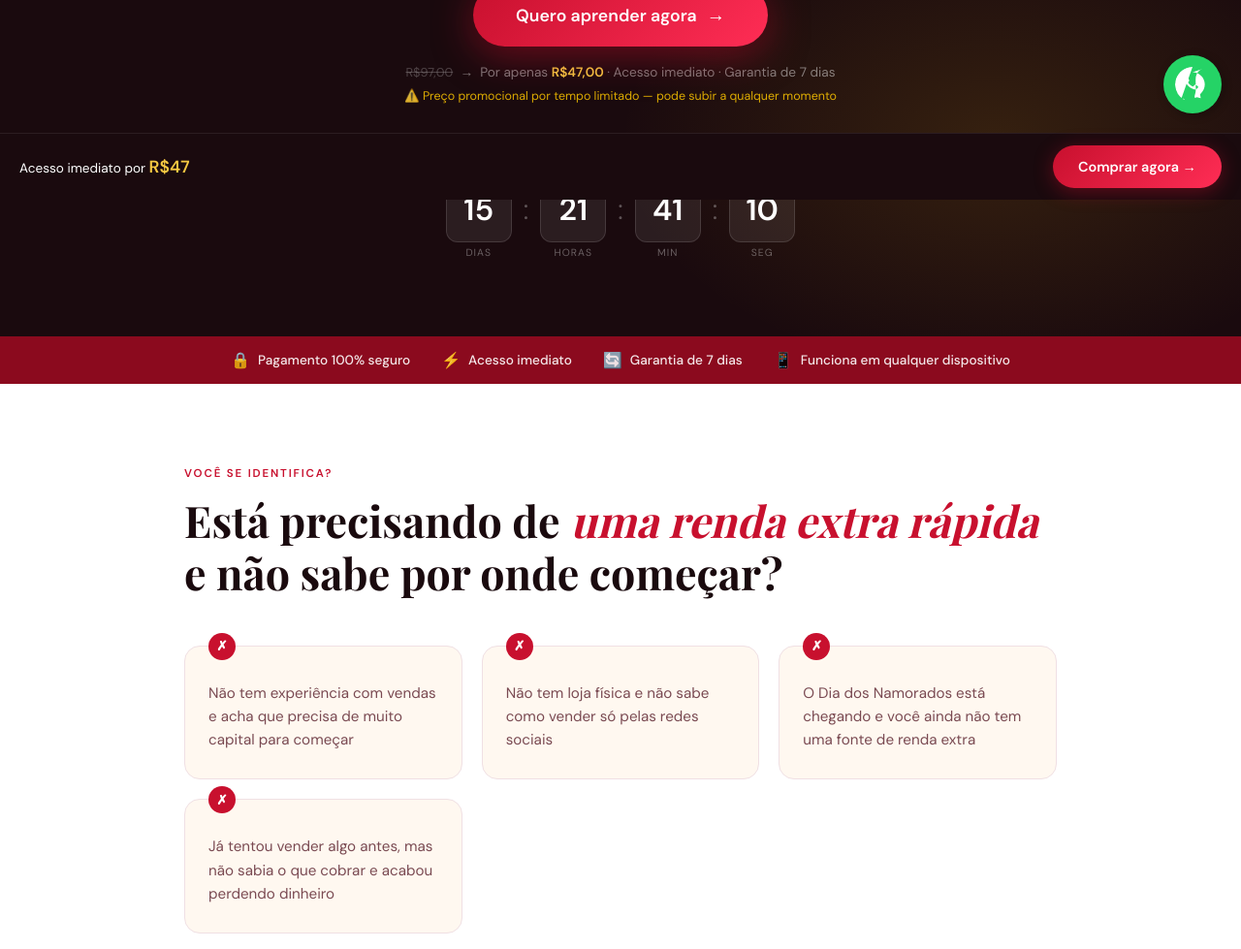
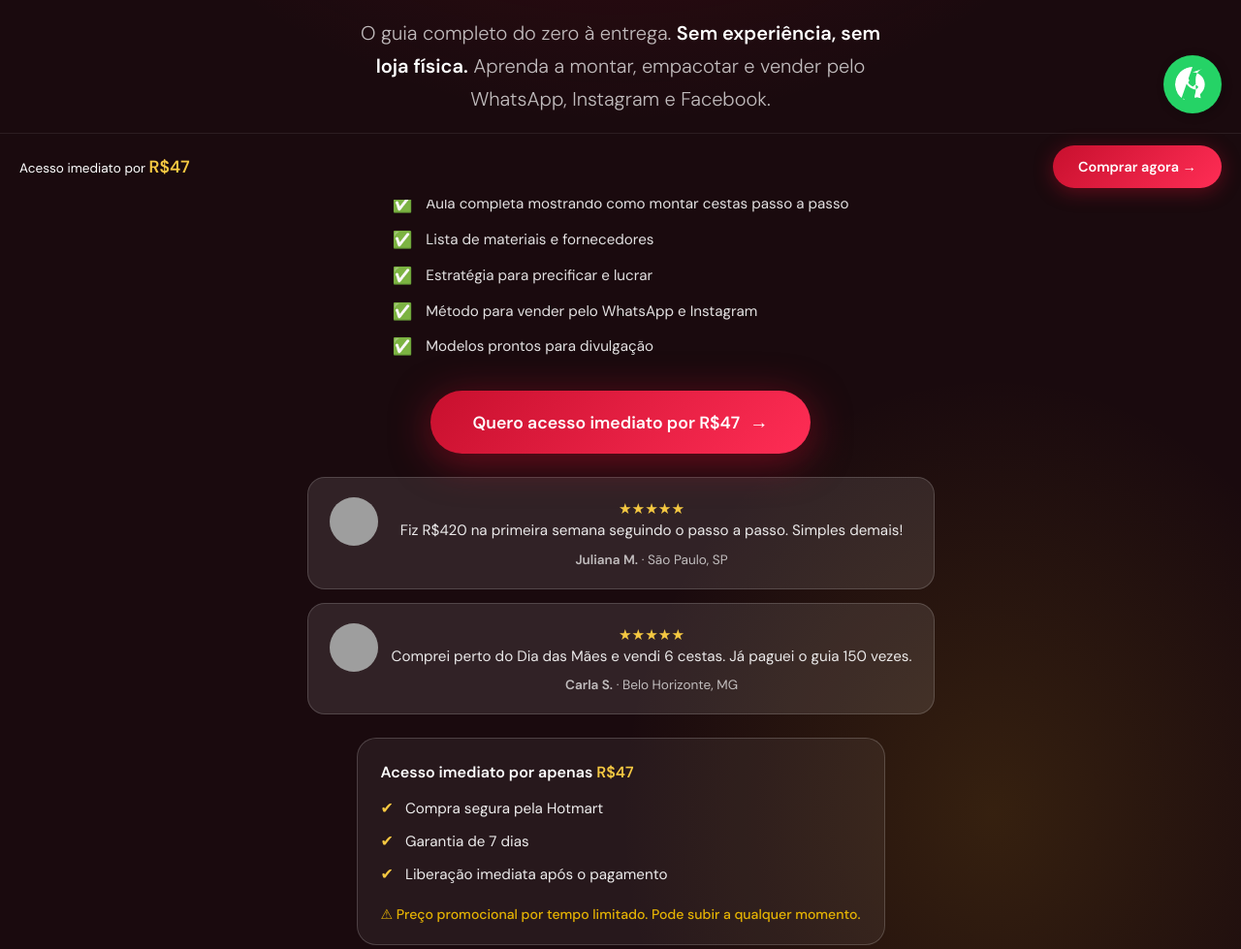
Before and after one commit to andrereismelo-del/cestas-lucrativas-landing-page, a plain HTML site: page index.html in a window 1280 px wide. Shown: the part 663-1642 px from the top of the page at 97% size. Drawn offline with nearby package versions, Linux system fonts and the light colour scheme; grey boxes are pictures that could not be loaded; a web font is replaced by a local one.

Commit message:
Add files via upload
Atualiza LP com melhorias de conversão

```diff
--- a/index.html
+++ b/index.html
@@ -188,6 +188,165 @@ src="https://www.facebook.com/tr?id=26432065306489112&ev=PageView&noscript=1"
   }
 
   .hero-price-note strong { color: var(--gold-light); }
+
+  .hero-benefits {
+    max-width: 700px;
+    margin: 0 auto 32px;
+    text-align: left;
+    animation: fadeUp 0.7s 0.25s ease both;
+  }
+
+  .hero-benefits-title {
+    color: rgba(255,255,255,0.92);
+    font-size: 0.98rem;
+    font-weight: 600;
+    letter-spacing: 0.08em;
+    text-transform: uppercase;
+    margin-bottom: 18px;
+  }
+
+  .hero-benefits-list {
+    list-style: none;
+    display: grid;
+    gap: 11px;
+    color: rgba(255,255,255,0.88);
+    font-size: 0.95rem;
+    line-height: 1.7;
+  }
+
+  .hero-benefits-list li {
+    display: flex;
+    align-items: flex-start;
+    gap: 14px;
+  }
+
+  .hero-benefits-list li span {
+    margin-top: 2px;
+    color: var(--gold-light);
+    font-size: 1.05rem;
+    line-height: 1.2;
+  }
+
+  .hero-mini-testimonials {
+    margin: 24px auto 0;
+    display: grid;
+    gap: 14px;
+    max-width: 740px;
+    animation: fadeUp 0.7s 0.35s ease both;
+  }
+
+  .hero-mini-testimonial {
+    display: grid;
+    grid-template-columns: 50px 1fr;
+    gap: 14px;
+    align-items: flex-start;
+    background: rgba(255,255,255,0.1);
+    border: 1px solid rgba(255,255,255,0.16);
+    border-radius: 18px;
+    padding: 20px 22px;
+  }
+
+  .hero-mini-avatar {
+    width: 50px;
+    height: 50px;
+    border-radius: 50%;
+    overflow: hidden;
+    background: rgba(255,255,255,0.12);
+    flex-shrink: 0;
+  }
+
+  .hero-mini-avatar img {
+    width: 100%;
+    height: 100%;
+    object-fit: cover;
+    display: block;
+  }
+
+  .hero-mini-testimonial p {
+    color: rgba(255,255,255,0.9);
+    font-size: 0.95rem;
+    line-height: 1.6;
+    margin-bottom: 8px;
+  }
+
+  .hero-mini-testimonial .author {
+    color: rgba(255,255,255,0.7);
+    font-size: 0.85rem;
+    line-height: 1.4;
+  }
+
+  .hero-mini-testimonial .author {
+    color: rgba(255,255,255,0.7);
+    font-size: 0.85rem;
+    line-height: 1.4;
+  }
+
+  .hero-mini-stars {
+    color: var(--gold-light);
+    font-size: 0.95rem;
+    margin-top: 2px;
+  }
+
+  .hero-trust {
+    margin-top: 24px;
+    max-width: 700px;
+    margin-left: auto;
+    margin-right: auto;
+    display: grid;
+    gap: 12px;
+    text-align: left;
+    background: rgba(255,255,255,0.06);
+    border: 1px solid rgba(255,255,255,0.18);
+    border-radius: 20px;
+    padding: 22px 24px;
+    animation: fadeUp 0.7s 0.45s ease both;
+  }
+
+  .hero-trust-main {
+    color: #fff;
+    font-size: 1rem;
+    font-weight: 600;
+    line-height: 1.6;
+  }
+
+  .hero-trust-main strong {
+    color: var(--gold-light);
+  }
+
+  .hero-trust-list {
+    display: grid;
+    gap: 10px;
+  }
+
+  .hero-trust-item {
+    display: flex;
+    align-items: flex-start;
+    gap: 12px;
+    color: rgba(255,255,255,0.92);
+    font-size: 0.95rem;
+    line-height: 1.6;
+  }
+
+  .hero-trust-item span {
+    color: var(--gold-light);
+    font-size: 1rem;
+    line-height: 1.3;
+    margin-top: 2px;
+  }
+
+  .hero-urgency {
+    color: rgba(255,200,0,0.88);
+    font-size: 0.88rem;
+    font-weight: 500;
+    margin-top: 8px;
+  }
+
+  @media (max-width: 700px) {
+    .hero-benefits,
+    .hero-trust,
+    .hero-mini-testimonials { max-width: 100%; }
+    .hero-mini-testimonial { grid-template-columns: 1fr; }
+  }
 
   /* countdown */
   .countdown-wrap {
@@ -474,6 +633,15 @@ src="https://www.facebook.com/tr?id=26432065306489112&ev=PageView&noscript=1"
     font-weight: 700;
     font-size: 1rem;
     flex-shrink: 0;
+    overflow: hidden;
+  }
+
+  .testi-avatar img {
+    width: 100%;
+    height: 100%;
+    object-fit: cover;
+    border-radius: 50%;
+    display: block;
   }
 
   .testi-name { font-weight: 600; font-size: 0.9rem; }
@@ -735,8 +903,8 @@ src="https://www.facebook.com/tr?id=26432065306489112&ev=PageView&noscript=1"
   </div>
 
   <h1>
-    Como Faturar R$1.000<br>
-    <em>Montando Cestas no Dia dos Namorados</em>
+    Aprenda a montar e vender cestas de Dia dos Namorados<br>
+    <em>e fature R$1.000 mesmo sem experiência</em>
   </h1>
 
   <p class="hero-sub">
@@ -744,17 +912,49 @@ src="https://www.facebook.com/tr?id=26432065306489112&ev=PageView&noscript=1"
     Aprenda a montar, empacotar e vender pelo WhatsApp, Instagram e Facebook.
   </p>
 
+  <div class="hero-benefits">
+    <div class="hero-benefits-title">Você vai receber acesso imediato a:</div>
+    <ul class="hero-benefits-list">
+      <li><span>✅</span> Aula completa mostrando como montar cestas passo a passo</li>
+      <li><span>✅</span> Lista de materiais e fornecedores</li>
+      <li><span>✅</span> Estratégia para precificar e lucrar</li>
+      <li><span>✅</span> Método para vender pelo WhatsApp e Instagram</li>
+      <li><span>✅</span> Modelos prontos para divulgação</li>
+    </ul>
+  </div>
+
   <a href="https://pay.hotmart.com/H105854858K?checkoutMode=10&hotfeature=51" class="cta-btn">
-    Quero aprender agora <span class="arrow">→</span>
+    Quero acesso imediato por R$47 <span class="arrow">→</span>
   </a>
 
-  <p class="hero-price-note">
-    <span style="text-decoration:line-through;opacity:0.5;font-size:0.8rem;">R$97,00</span>
-    &nbsp;→&nbsp; Por apenas <strong>R$47,00</strong> · Acesso imediato · Garantia de 7 dias
-  </p>
-  <p style="margin-top:8px;font-size:0.78rem;color:rgba(255,200,0,0.85);animation:fadeUp 0.7s 0.45s ease both;">
-    ⚠️ Preço promocional por tempo limitado — pode subir a qualquer momento
-  </p>
+  <div class="hero-mini-testimonials">
+    <div class="hero-mini-testimonial">
+      <div class="hero-mini-avatar"><img src="https://images.unsplash.com/photo-1544005313-94ddf0286df2?auto=format&fit=crop&w=120&q=80" alt="Juliana" /></div>
+      <div>
+        <div class="hero-mini-stars">★★★★★</div>
+        <p>Fiz R$420 na primeira semana seguindo o passo a passo. Simples demais!</p>
+        <div class="author"><strong>Juliana M.</strong> · São Paulo, SP</div>
+      </div>
+    </div>
+    <div class="hero-mini-testimonial">
+      <div class="hero-mini-avatar"><img src="https://images.unsplash.com/photo-1494790108377-be9c29b29330?auto=format&fit=crop&w=120&q=80" alt="Carla" /></div>
+      <div>
+        <div class="hero-mini-stars">★★★★★</div>
+        <p>Comprei perto do Dia das Mães e vendi 6 cestas. Já paguei o guia 150 vezes.</p>
+        <div class="author"><strong>Carla S.</strong> · Belo Horizonte, MG</div>
+      </div>
+    </div>
+  </div>
+
+  <div class="hero-trust">
+    <p class="hero-trust-main">Acesso imediato por apenas <strong>R$47</strong></p>
+    <div class="hero-trust-list">
+      <div class="hero-trust-item"><span>✔</span> Compra segura pela Hotmart</div>
+      <div class="hero-trust-item"><span>✔</span> Garantia de 7 dias</div>
+      <div class="hero-trust-item"><span>✔</span> Liberação imediata após o pagamento</div>
+    </div>
+    <p class="hero-urgency">⚠ Preço promocional por tempo limitado. Pode subir a qualquer momento.</p>
+  </div>
 
   <div class="countdown-wrap">
     <p class="countdown-label">Tempo até o Dia dos Namorados</p>
@@ -888,34 +1088,34 @@ src="https://www.facebook.com/tr?id=26432065306489112&ev=PageView&noscript=1"
     <div class="testi-grid">
       <div class="testi-card reveal">
         <div class="stars">★★★★★</div>
-        <p class="testi-text">Nunca tinha vendido nada na vida. Fiz R$420 na primeira semana seguindo o passo a passo. Simples demais!</p>
+        <p class="testi-text">O que mais gostei foi a parte de onde comprar barato. Reduzi meu custo pela metade e o lucro dobrou.</p>
         <div class="testi-author">
-          <div class="testi-avatar">J</div>
+          <div class="testi-avatar"><img src="https://images.unsplash.com/photo-1517841905240-472988babdf9?auto=format&fit=crop&w=120&q=80" alt="Renata" /></div>
           <div>
-            <div class="testi-name">Juliana M.</div>
-            <div class="testi-city">São Paulo, SP</div>
+            <div class="testi-name">Renata T.</div>
+            <div class="testi-city">Curitiba, PR</div>
           </div>
         </div>
       </div>
       <div class="testi-card reveal">
         <div class="stars">★★★★★</div>
-        <p class="testi-text">Comprei na semana antes do Dia das Mães e consegui vender 6 cestas. Já paguei o guia umas 150 vezes.</p>
+        <p class="testi-text">Vendi 8 cestas no primeiro fim de semana. O passo a passo saiu do papel e já deu retorno rápido.</p>
         <div class="testi-author">
-          <div class="testi-avatar">C</div>
+          <div class="testi-avatar"><img src="https://images.unsplash.com/photo-1524504388940-b1c1722653e1?auto=format&fit=crop&w=120&q=80" alt="Marina" /></div>
           <div>
-            <div class="testi-name">Carla S.</div>
-            <div class="testi-city">Belo Horizonte, MG</div>
+            <div class="testi-name">Marina P.</div>
+            <div class="testi-city">Fortaleza, CE</div>
           </div>
         </div>
       </div>
       <div class="testi-card reveal">
         <div class="stars">★★★★★</div>
-        <p class="testi-text">O que mais gostei foi a parte de onde comprar barato. Reduzi meu custo pela metade e o lucro dobrou.</p>
+        <p class="testi-text">Aprendi a negociar pelo WhatsApp e fechei mais pedidos em apenas 3 dias. O conteúdo é direto e fácil de aplicar.</p>
         <div class="testi-author">
-          <div class="testi-avatar">R</div>
+          <div class="testi-avatar"><img src="https://images.unsplash.com/photo-1502685104226-ee32379fefbe?auto=format&fit=crop&w=120&q=80" alt="Larissa" /></div>
           <div>
-            <div class="testi-name">Rodrigo T.</div>
-            <div class="testi-city">Curitiba, PR</div>
+            <div class="testi-name">Larissa A.</div>
+            <div class="testi-city">Recife, PE</div>
           </div>
         </div>
       </div>
```
